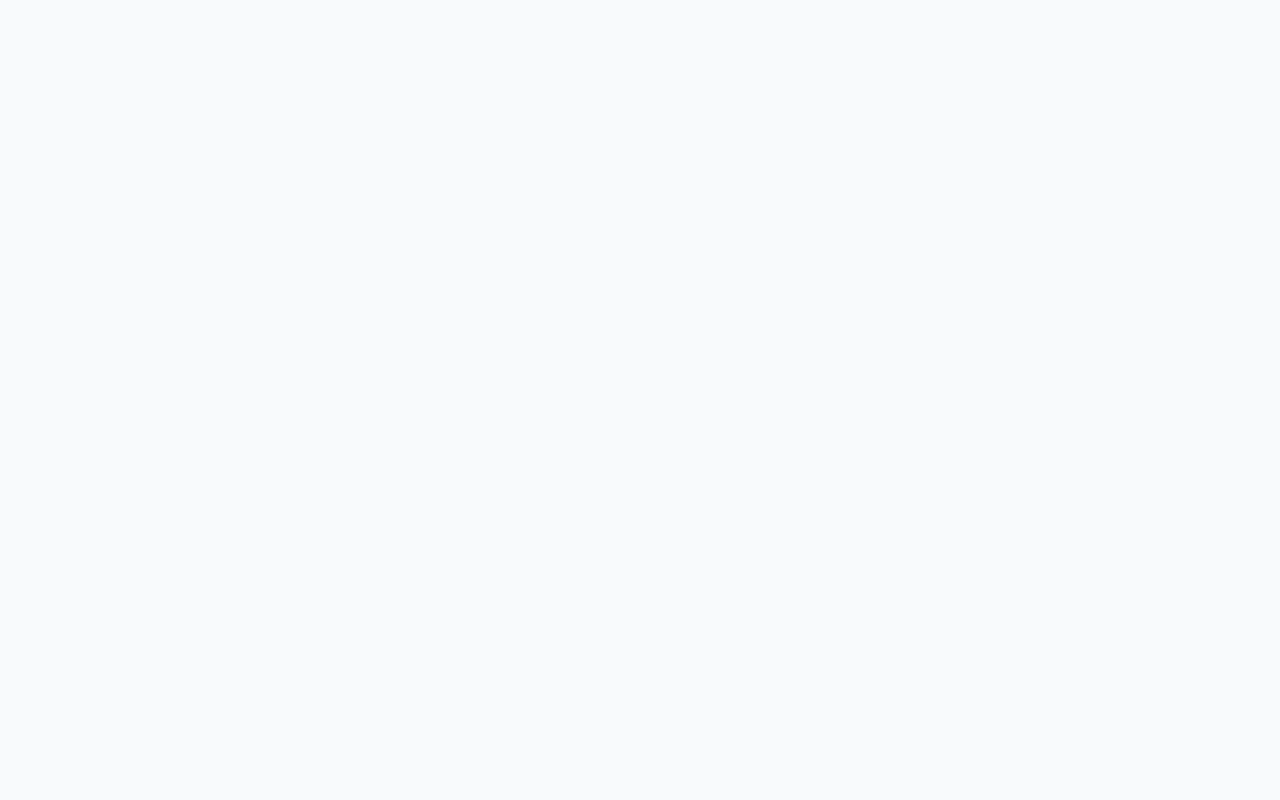
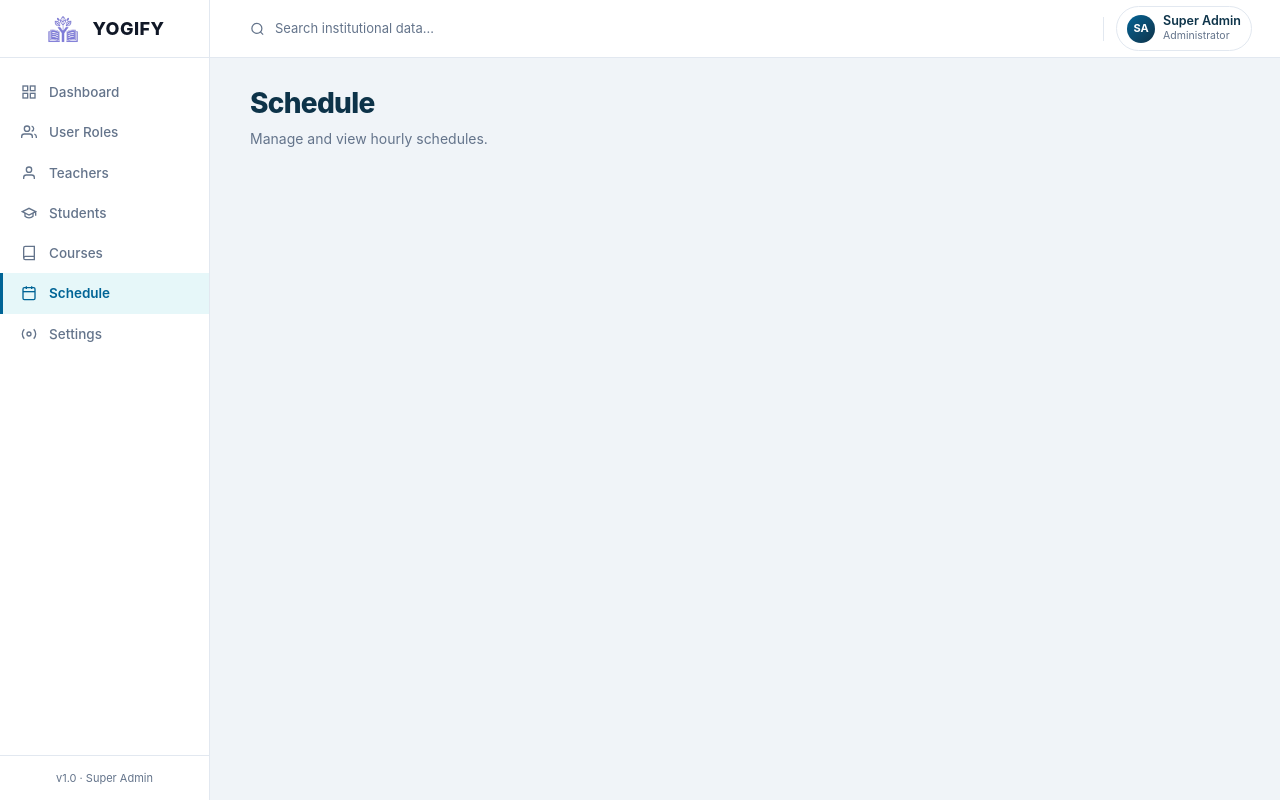
Before and after one commit to Adarsh-shres/Academy-Management-System, a React (Vite) app in the folder client/: page /schedule in a window 1280 px wide. Before the commit this address had no page. Built offline with nearby package versions, Linux system fonts and the light colour scheme.

Commit message:
init schedule page basic structure

```diff
--- a/client/src/App.tsx
+++ b/client/src/App.tsx
@@ -8,7 +8,7 @@ import RegisterStudentForm from './components/RegisterStudentForm.tsx';
 import AllStudentsPage from './pages/AllStudentsPage.tsx';
 import StudentDetailsPage from './pages/StudentDetailsPage.tsx';
 import CoursesPage from './pages/CoursesPage.tsx';
-import TeachersPage from './pages/TeachersPage.tsx';
+import SchedulePage from './pages/SchedulePage.tsx';
 
 function UnderDevelopment() {
   return (
@@ -37,7 +37,8 @@ function App() {
           <Route path="/register-students" element={<RegisterStudentForm />} />
           <Route path="/all-students" element={<AllStudentsPage />} />
           <Route path="/courses" element={<CoursesPage />} />
-          <Route path="/teachers" element={<TeachersPage />} />
+          <Route path="/schedule" element={<SchedulePage />} />
+          <Route path="/teachers" element={<UnderDevelopment />} />
           <Route path="/userroles" element={<UnderDevelopment />} />
           <Route path="/under-development" element={<UnderDevelopment />} />
         </Route>
--- /dev/null
+++ b/client/src/pages/SchedulePage.tsx
@@ -0,0 +1,12 @@
+export default function SchedulePage() {
+  return (
+    <div className="flex flex-col gap-6 md:gap-8 pb-10">
+      <div className="flex flex-col sm:flex-row sm:items-start justify-between gap-4">
+        <div>
+          <h1 className="text-[28px] font-extrabold text-[#0d3349] tracking-tight">Schedule</h1>
+          <p className="text-[14px] text-[#64748b] mt-1">Manage and view hourly schedules.</p>
+        </div>
+      </div>
+    </div>
+  );
+}
```
